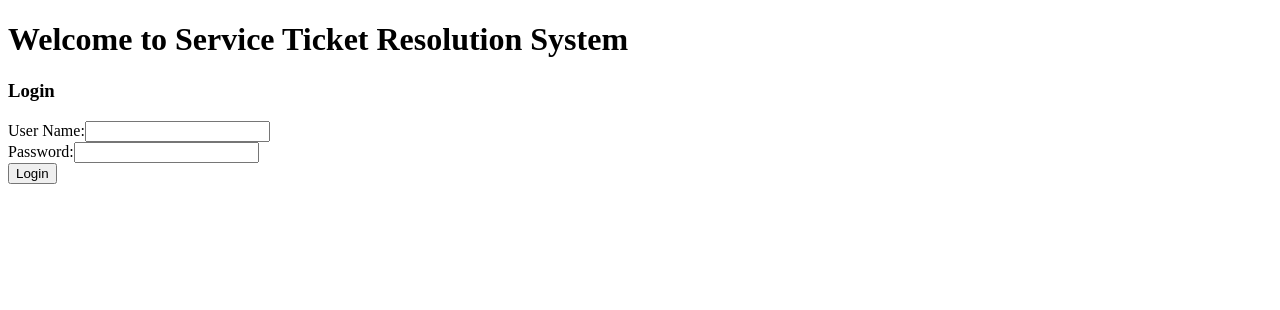
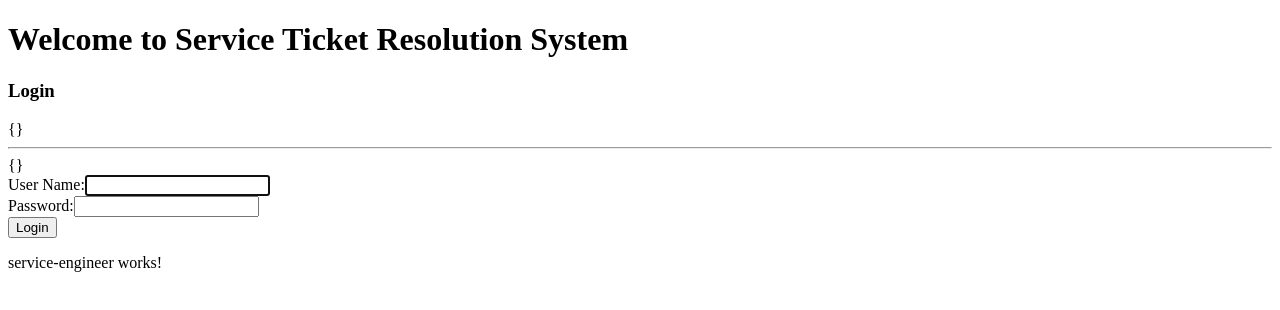
Before and after one commit to Akash-Macha/STRS-Angular, an Angular app: page /serviceEngineer in a window 1280 px wide. Before the commit this address led to /. Shown: the top 310 px of the page. Built offline with nearby package versions, Linux system fonts and the light colour scheme.

Commit message:
Validated!

```diff
--- a/src/app/app-routing.module.ts
+++ b/src/app/app-routing.module.ts
@@ -2,10 +2,24 @@ import { NgModule } from '@angular/core';
 import { Routes, RouterModule } from '@angular/router';
 
 
-const routes: Routes = [];
+import { LoginComponent } from './components/login/login.component';
+import { UserComponent } from './components/user/user.component';
+import { ServiceEngineerComponent } from './components/service-engineer/service-engineer.component';
+
+const routes: Routes = [
+  {path: 'user', component: UserComponent},
+  {path: 'serviceEngineer', component: ServiceEngineerComponent}
+];
 
 @NgModule({
   imports: [RouterModule.forRoot(routes)],
   exports: [RouterModule]
 })
 export class AppRoutingModule { }
+
+
+export const routingComponents = [
+  LoginComponent,
+  UserComponent,
+  ServiceEngineerComponent
+]
--- a/src/app/app.module.ts
+++ b/src/app/app.module.ts
@@ -1,5 +1,6 @@
 import { BrowserModule } from '@angular/platform-browser';
 import { NgModule } from '@angular/core';
+import { FormsModule } from '@angular/forms'
 
 import { AppRoutingModule } from './app-routing.module';
 import { AppComponent } from './app.component';
@@ -19,7 +20,8 @@ import { HttpClientModule } from '@angular/common/http';
   imports: [
     BrowserModule,
     AppRoutingModule,
-    HttpClientModule
+    HttpClientModule,
+    FormsModule
   ],
   providers: [],
   bootstrap: [AppComponent]
--- a/src/app/components/login/login.component.html
+++ b/src/app/components/login/login.component.html
@@ -4,10 +4,19 @@
 
 <h3>Login</h3>
 
-<form>
 
-    <label>User Name:</label><input type="text" #UserName><br>
-    <label>Password:</label><input type="password" #Password><br>
+<form #userForm="ngForm" (ngSubmit)="validate()" novalidate>
 
-    <button (click)="validate(UserName.value, Password.value)">Login</button>
+    {{ userForm.value | json }}
+
+    <hr />
+    {{ user | json }}
+
+<br>
+    <label>User Name:</label><input autofocus type="text" #user_name="ngModel" name="user_name" [(ngModel)]="user.user_name"><br>
+    <label>Password:</label><input type="password" #password="ngModel" name="password" [(ngModel)]="user.password"><br>
+
+    <button>Login</button>
 </form>
+
+{{ user.value | json }}
--- a/src/app/components/login/login.component.ts
+++ b/src/app/components/login/login.component.ts
@@ -2,6 +2,7 @@ import { Component, OnInit } from '@angular/core';
 import { LoginService } from '../../services/login-service/login.service';
 import { Role } from 'src/app/models/Role';
 import { User } from 'src/app/models/User';
+import { ActivatedRoute, Router } from '@angular/router';
 
 @Component({
   selector: 'app-login',
@@ -11,33 +12,37 @@ import { User } from 'src/app/models/User';
 export class LoginComponent implements OnInit {
 
   title:string= "Service Ticket Resolution System";
-  role:Role;
-  user:User;
+  role = new Role();
+  user = new User();
 
-  constructor(private _loginService:LoginService) { }
+  constructor(private _loginService:LoginService,
+    private route:ActivatedRoute,
+    private router:Router) { }
 
   ngOnInit() {
   }
 
-  validate(UserName:string, Password:string){
-    alert(UserName);
-    alert(Password);
+  getRole(){
+    let role:Role;
 
 
-    this._loginService.validateAndGetRole(UserName, Password).subscribe(
-      data =>
-      {
-        this.role = data;
-        console.log('inside loginserivce, this.role.name = ' + this.role.name)
-      });
+  }
+  validate(){
+    console.log(this.user.user_name);
+    console.log(this.user.password);
 
-      if(this.role.name === 'Admin'){
+    this._loginService.validateAndGetRole(this.user)
+    .subscribe(
+      (data) => {
+        let role:Role = data;
 
-      }else if(this.role.name === 'User'){
+        if(role.name === 'End User'){
+          this.router.navigate(['user']);
+        }
 
-      }else{
-        // UnAuthorized User
 
-      }
+     },
+      (error) => {console.error('Error! ', error) }
+      );
   }
 }
--- a/src/app/models/User.ts
+++ b/src/app/models/User.ts
@@ -1,9 +1,9 @@
 import { Role } from "./Role";
 
 export class User{
-    id:number;
-    name:string;
+    id?:number;
+    name?:string;
     user_name:string;
     password:string;
-    role:Role;
+    role?:Role;
 }
--- a/src/app/services/login-service/login.service.ts
+++ b/src/app/services/login-service/login.service.ts
@@ -13,23 +13,14 @@ import { type } from 'os';
 })
 export class LoginService {
 
-  private _url:string= 'http://localhost:8181/';
+  private _url:string= 'http://localhost:8181/user/Validate';
 
   constructor(private http:HttpClient) { }
 
-  validateAndGetRole(user_name:string, password:string): Observable<Role>{
+  validateAndGetRole(user: User): Observable<Role>{
+    console.log(user.user_name);
+    console.log(user.password);
 
-    alert('in service: username = ' + user_name);
-    alert('in service: password = ' + password);
-
-    // var response = new Role();
-    // response.name = "Admin";
-    // return new Observable<Role>(); // of(response);  //
-
-    var body_user = new User();
-    body_user.user_name = user_name;
-    body_user.password = password;
-
-    return this.http.post<Role>(this._url + '/Validate', body_user);
+    return this.http.post<Role>(this._url, user);
   }
 }
```
Also changed, not shown: 1 other file (tests, documents, lock files or other folders).
